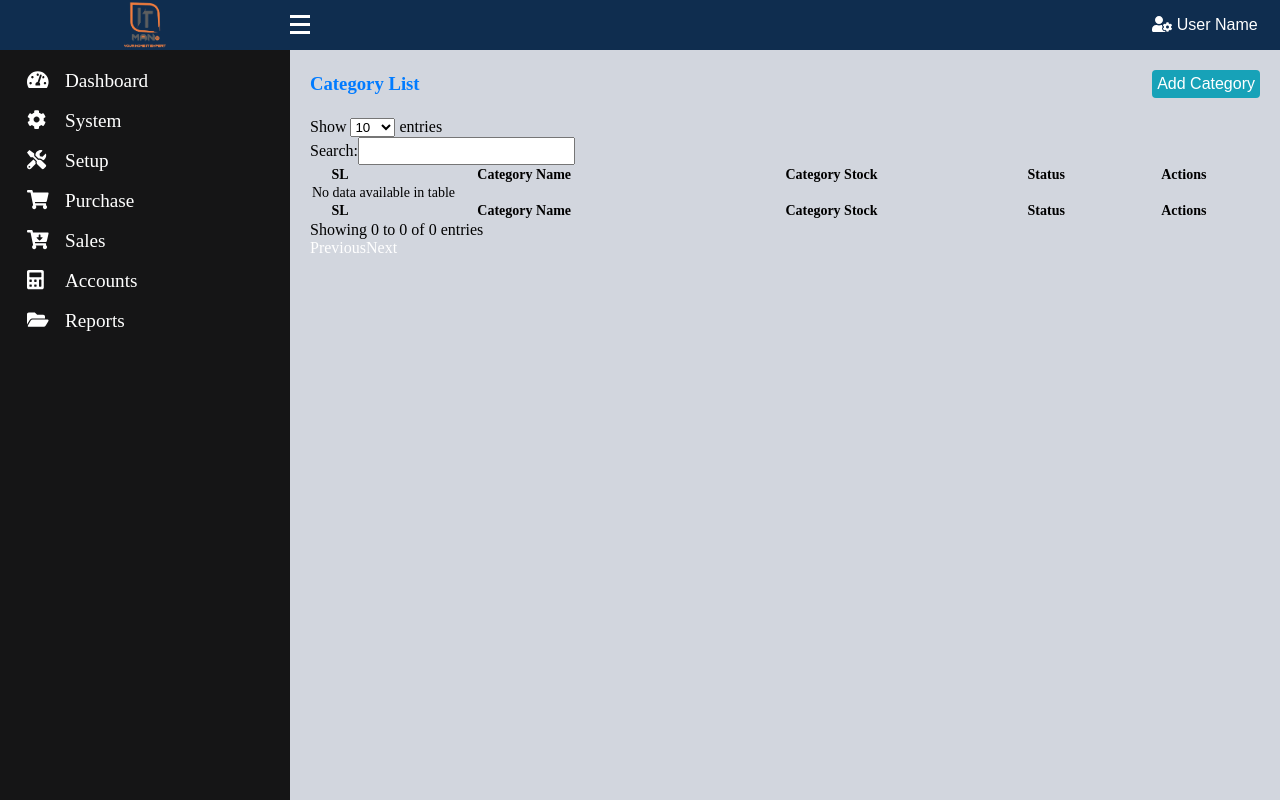
After one commit to mohammadAsikul/itmanbd__pos, a PHP site: page /ipos/setup/category.php in a window 1280 px wide. The commit adds this page. Run offline with PHP 8.4, Linux system fonts and the light colour scheme; data that the repository does not hold is empty; some libraries are stand-ins or nearby versions.

Commit message:
basic supplier and client bug fixed

```diff
--- a/includes/header.php
+++ b/includes/header.php
@@ -14,6 +14,9 @@
       break;
     case 'purchase_order_entry.php':
         $title_name = 'Purchase Order';
+        break;
+    case 'category.php':
+        $title_name ='Category';
         break;
   }
 ?>
--- a/js/index.js
+++ b/js/index.js
@@ -67,20 +67,26 @@ $(document).ready(function () {
             let whatsapp = $("#whatsapp").val();
             let address = $("#address").val();
             let supplierStatus = $("#supplierStatus").val();
-            if (supplierName == "" || contactPerson == "" || contactNumber == "" || address == "") {
+            if (supplierName == "" && contactPerson == "" && contactNumber == "" && address == "") {
                 $("#response").fadeIn();
                 $("#response").removeClass('success--msg').addClass('errors--msg').html('All fields are required.');
+                setTimeout(() => {
+                    $("#response").fadeOut();
+                    $("#response").html('');
+                }, 4000);
             }else{
-                $("#response").fadeIn();
-                $("#response").html($("#supplierSubmitForm").serialize());
                 $.ajax({
                     url: "action.php",
                     type: "POST",
                     data: $("#supplierSubmitForm").serialize(),
                     success: function (data) {
                         $("#response").fadeIn();
-                        $("#response").html(data).removeClass('errors--msg').addClass('success--msg');
+                        $("#response").html("Supplier Data Send to Database.").removeClass('errors--msg').addClass('success--msg');
+                        setTimeout(() => {
+                            $("#response").fadeOut();
+                        }, 4000);
                         $("#supplierSubmitForm").trigger("reset");
+                        fetchSupplierData();
                     }
                 });
             }
@@ -122,22 +128,24 @@ $(document).ready(function () {
             let clientEmail = $("#clientEmail").val();
             let clientAddress = $("#clientAddress").val();
             let clientStatus = $("#clientStatus").val();
-            if (clientName == "" || contactNumber == "" || clientAddress == "") {
+            if (clientName == "" && contactNumber == "" && clientAddress == "") {
                 $("#response").fadeIn();
                 $("#response").removeClass('success--msg').addClass('errors--msg').html('All fields are required.');
+                setTimeout(() => {
+                    $("#response").fadeOut();
+                }, 4000);
             }else{
                 $("#response").fadeIn();
-                // $("#response").html($("#clientSubmitForm").serialize());
                 $.ajax({
                     url: "client_action.php",
                     type: "POST",
                     data: $("#clientSubmitForm").serialize(),
                     success: function (data) {
                         $("#response").fadeIn();
-                        $("#response").html(data).removeClass('errors--msg').addClass('success--msg');
+                        $("#response").html("Client Data Send to the database.").removeClass('errors--msg').addClass('success--msg');
                         setTimeout(() => {
                             $("#response").fadeOut();
-                        }, 5000);
+                        }, 4000);
                         $("#clientSubmitForm").trigger("reset");
                         fetchClientData();
                     }
@@ -155,6 +163,50 @@ $(document).ready(function () {
             })
         };
         fetchClientData();
+        // show category to insert data to database using ajax
+        $("#addCategory").on('click', function (e) {
+            e.preventDefault();
+            $(".supplier__submit--form").removeClass('close');
+        });
+        // close
+        $(".supplier__submit__form--close").on('click', function (e) {
+            e.preventDefault();
+            $(".supplier__submit--form").addClass('close');
+            // to remove all responce msg class
+            $("#response").fadeOut();
+            $("#response").removeClass('success--msg').removeClass('errors--msg').removeClass('process--msg').html("");
+        });
+        // send data to database
+        $("#categorySave").on('click', function (e) {
+            e.preventDefault();
+            $(this).attr("disabled", true);
+            setTimeout(() => {
+                $(this).attr("disabled", false);
+            }, 3000);
+            let categoryName = $("#categoryName").val();
+            let categoryStock = $("#categoryStock").val();
+            let categoryStatus =$("#categoryStatus").val();
+            if (categoryName == "") {
+                $("#response").fadeIn();
+                $("#response").removeClass('success--msg').addClass('errors--msg').html('All fields are required.');
+            } else {
+                $("#response").fadeIn();
+                $.ajax({
+                    url: "category_action.php",
+                    type: "POST",
+                    data: $("#categoryFatchTable").serialize(),
+                    success: function (data) {
+                        $("#response").fadeIn();
+                        $("#response").html(data).removeClass('errors--msg').addClass('success--msg');
+                        setTimeout(() => {
+                            $("#response").fadeOut();
+                        }, 5000);
+                        $("#categoryFatchTable").trigger("reset");
+                        fetchClientData();
+                    }
+                });
+            }
+        })
     // datatables for the purchase order table
     $('#example').DataTable();
     // action dropdown section purchase order
--- /dev/null
+++ b/setup/category.php
@@ -0,0 +1,79 @@
+<?php require_once '../includes/header.php' ?>
+<!-- main section start -->
+<!-- category insert -->
+<form id="categorySubmitForm" class="supplier__submit--form close">
+    <span class="supplier__submit__form--close">
+            <i class="fas fa-window-close"></i>
+    </span>
+    <div class="supplier__dialog" id="supplierDialog">
+        <div class="supplier__dialog--heading">
+            <h3>Category Add</h3>
+        </div>
+        <div class="form__group">
+            <label for="idName">Category Name *</label>
+            <span id="errorCategoryName" class="error--msg"></span>
+            <input type="hidden" name="id" id="id">
+            <input type="text" name="categoryName" id="categoryName">
+        </div>
+        <div class="form__group">
+            <label for="categoryStock">Category Stock</label>
+            <span id="categoryStock" class="error--msg"></span>
+            <input type="text" name="categoryStock" id="categoryStock">
+        </div>
+        <div class="form__group">
+            <label for="categoryStatus">Category Status</label>
+            <select name="categoryStatus" id="categoryStatus">
+                <!-- <option value="" disabled selected>Supplier Status</option> -->
+                <option value="Active" selected>Active</option>
+                <option value="Deactive">Deactive</option>
+            </select>
+        </div>
+        <div class="form__group">
+            <button type="button" name="categorySave" id="categorySave" class="save--btn">Save</button>
+            <!-- <input type="submit" id="supplierSave" class="save--btn" disabled value="Send"> -->
+        </div>
+    </div>
+</form>
+<!-- responce after submit a form -->
+<div class="response" id="response">
+
+</div>
+<main id="main" class="main">
+    <div class="container">
+        <div class="show--container">
+            <!-- category show section -->
+            <div class="show__table--container">
+                <div class="heading__btn--container">
+                    <h3>Category List</h3>
+                    <div class="btn__container">
+                        <button id="addCategory" class="btn add--supplier">Add Category</button>
+                    </div>
+                </div>
+                <table id="example" class="display item__show--table table" style="width:100%">
+                    <thead>
+                        <tr class="table__heading">
+                            <th class="table__heading--items sl">SL</th>
+                            <th class="table__heading--items supplier--name">Category Name</th>
+                            <th class="table__heading--items contact--person">Category Stock</th>
+                            <th class="table__heading--items status">Status</th>
+                            <th class="table__heading--items action">Actions</th>
+                        </tr>
+                    </thead>
+                    <tbody id="categoryFatchTable">
+                        <!-- fatch supplier data using ajax -->
+                    </tbody>
+                    <tfoot>
+                        <tr class="table__heading">
+                            <th class="table__heading--items sl">SL</th>
+                            <th class="table__heading--items supplier--name">Category Name</th>
+                            <th class="table__heading--items contact--person">Category Stock</th>
+                            <th class="table__heading--items status">Status</th>
+                            <th class="table__heading--items action">Actions</th>
+                        </tr>
+                    </tfoot>
+              </table>
+            </div>
+        </div>
+    </div>
+</main>
+<?php require_once '../includes/footer.php' ?>
```
Also changed, not shown: setup/insert.php (deleted, +0 -17 lines), setup/category_action.php (added).
